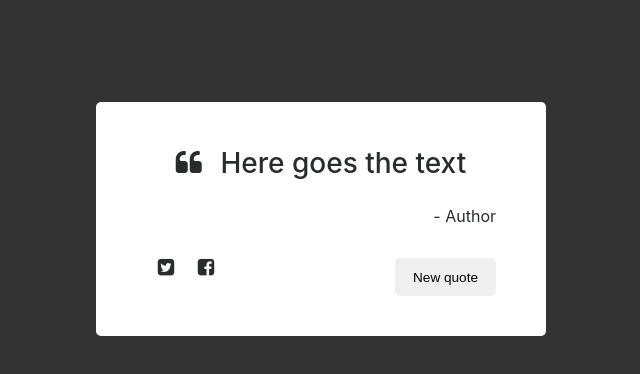
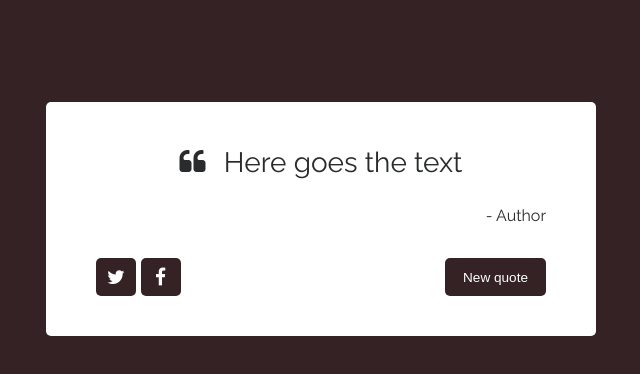
Before and after one commit to qwebnm7788/Web, a plain HTML site: page Random Quote Machine/index.html in a window 1280 px wide. Shown: the whole page, without its empty margins (319-959 px from the left). Drawn offline with nearby package versions, Linux system fonts and the light colour scheme; files whose address does not match are found by name.

Commit message:
fix minor css

```diff
--- a/Random Quote Machine/css/style.css
+++ b/Random Quote Machine/css/style.css
@@ -1,11 +1,10 @@
 * {
     margin: 0;
     padding: 0;
-    list-style-type: none;
 }
 
 body {
-    background-color: #333;
+    background-color: rgb(52, 34, 36);
 }
 .quoteBox {
     border-radius: 5px;
@@ -20,6 +19,7 @@ body {
     text-align: center;
     font-weight: 500;
     font-size: 1.75em;
+    font-family: 'Raleway', sans-serif;
 }
 
 .quoteText i {
@@ -31,6 +31,7 @@ body {
     text-align: right;
     padding-top: 20px;
     font-size: 1em;
+    font-family: 'Raleway', sans-serif;
 }
 
 .button {
@@ -39,22 +40,27 @@ body {
     border-radius: 5px;
     font-size: 0.85em;
     padding: 8px 18px 6px 18px;
+    background-color: rgb(52, 34, 36);
+    color: white;
+    cursor: pointer;
 }
 
+.button::hover {
+    opacity: 0.9;
+}
 .buttons {
     display: block;
-    padding: 0;
     margin-top: 30px;
+    width: 450px;
 }
 
 #newQuote {
     float: right;
 }
 
-a {
-    height: 30px;
+.SNS {
+    padding: 0;
+    height: 38px;
     width: 40px;
-    text-align: center;
     font-size: 1.2em;
-    float: left;
 }
--- a/Random Quote Machine/index.html
+++ b/Random Quote Machine/index.html
@@ -17,6 +17,9 @@
         <!-- font-awesom -->
         <link href="https://maxcdn.bootstrapcdn.com/font-awesome/4.7.0/css/font-awesome.min.css" rel="stylesheet" integrity="sha384-wvfXpqpZZVQGK6TAh5PVlGOfQNHSoD2xbE+QkPxCAFlNEevoEH3Sl0sibVcOQVnN" crossorigin="anonymous">
 
+        <!-- google fonts -->
+        <link href="https://fonts.googleapis.com/css?family=Raleway" rel="stylesheet">
+
         <title>Random Quote Machine</title>
     </head>
     <body>
@@ -29,8 +32,8 @@
                 - <span id="author">Author</span>
             </div>
             <div class="buttons">
-                <a class="social" id="SNS1"><i class="fa fa-twitter-square" aria-hidden="true"></i></a>
-                <a class="social" id="SNS2"><i class="fa fa-facebook-square" aria-hidden="true"></i></a>
+                <button class="button SNS" id="SNS1"><i class="fa fa-twitter" aria-hidden="true"></i></button>
+                <button class="button SNS" id="SNS2"><i class="fa fa-facebook" aria-hidden="true"></i></button>
                 <button class="button" id="newQuote">New quote</button>
             </div>
         </div>
--- a/Random Quote Machine/js/script.js
+++ b/Random Quote Machine/js/script.js
@@ -1,3 +1,2 @@
 $(document).ready(function(){
-
 });
```
